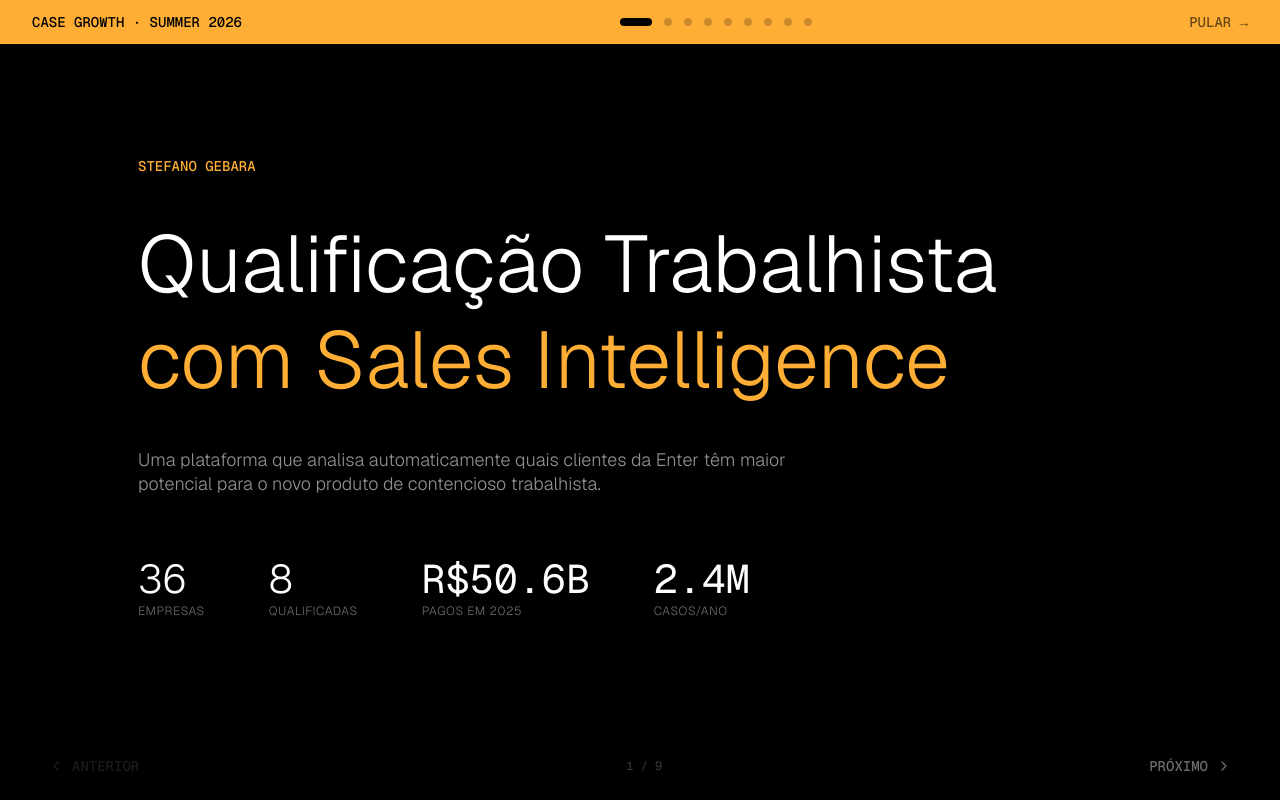
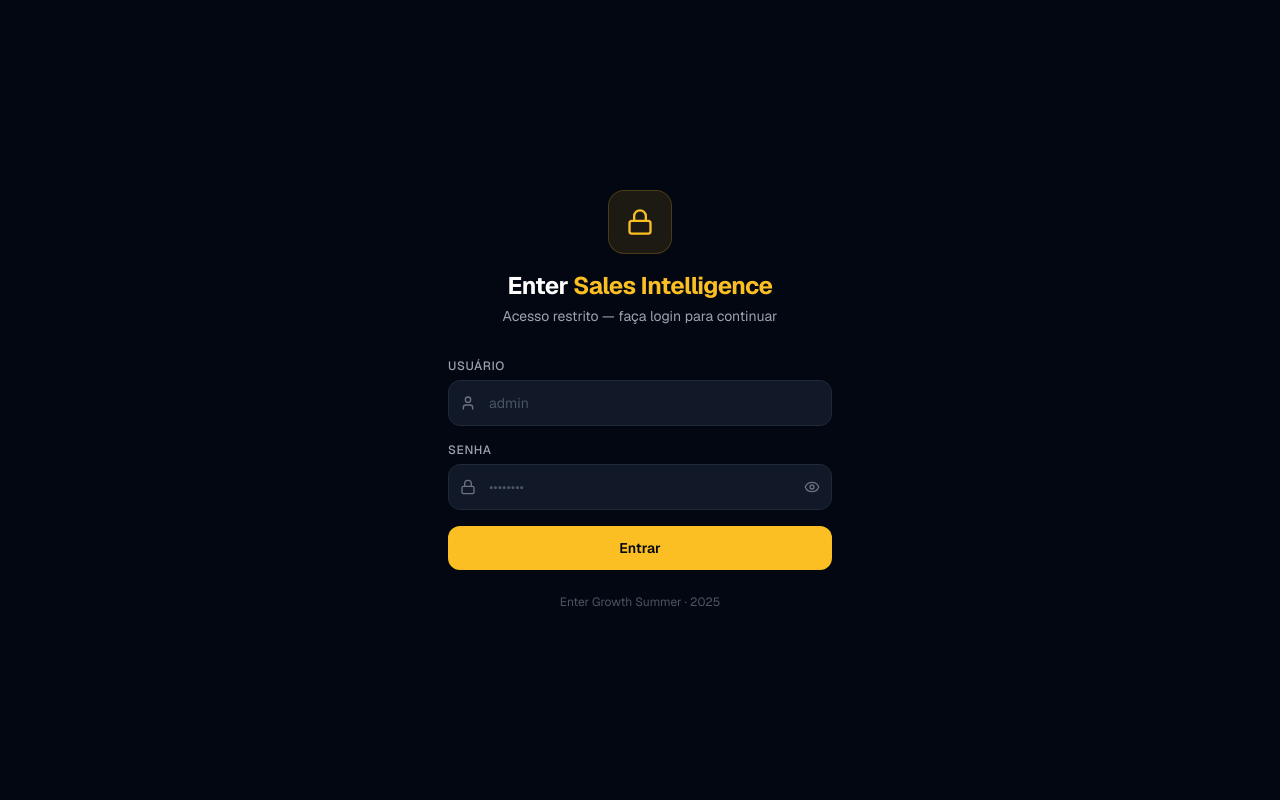
Before and after one commit to stefanogebara/enter-sales-intelligence, a React (Vite) app: page / in a window 1280 px wide. Built offline with nearby package versions, Linux system fonts and the light colour scheme.

Commit message:
feat: add login gate (admin/enter2026) to restrict access

```diff
--- a/src/App.jsx
+++ b/src/App.jsx
@@ -1,5 +1,6 @@
 import { useState, useCallback } from 'react';
 import Presentation from './components/Presentation';
+import Login from './components/Login';
 import Layout from './components/Layout';
 import Dashboard from './components/Dashboard';
 import RankingTable from './components/RankingTable';
@@ -7,6 +8,7 @@ import CompanyDetail from './components/CompanyDetail';
 import { qualifyCompany, generateDiscovery, generatePitch, runSimulation } from './lib/api';
 
 export default function App() {
+  const [authenticated, setAuthenticated] = useState(() => localStorage.getItem('enter_auth') === 'true');
   const [view, setView] = useState('presentation');
   const [selectedCompany, setSelectedCompany] = useState(null);
   const [analyses, setAnalyses] = useState({});
@@ -64,6 +66,10 @@ export default function App() {
 
   const currentAnalysis = selectedCompany ? (analyses[selectedCompany.id] || {}) : {};
 
+  if (!authenticated) {
+    return <Login onLogin={() => setAuthenticated(true)} />;
+  }
+
   if (view === 'presentation') {
     return <Presentation onEnterPlatform={handleEnterPlatform} />;
   }
--- /dev/null
+++ b/src/components/Login.jsx
@@ -0,0 +1,109 @@
+import { useState } from 'react';
+import { Lock, User, Eye, EyeOff } from 'lucide-react';
+
+const CREDENTIALS = { username: 'admin', password: 'enter2026' };
+
+export default function Login({ onLogin }) {
+  const [username, setUsername] = useState('');
+  const [password, setPassword] = useState('');
+  const [showPassword, setShowPassword] = useState(false);
+  const [error, setError] = useState('');
+  const [loading, setLoading] = useState(false);
+
+  const handleSubmit = (e) => {
+    e.preventDefault();
+    setError('');
+    setLoading(true);
+
+    setTimeout(() => {
+      if (username === CREDENTIALS.username && password === CREDENTIALS.password) {
+        localStorage.setItem('enter_auth', 'true');
+        onLogin();
+      } else {
+        setError('Credenciais inválidas. Tente novamente.');
+      }
+      setLoading(false);
+    }, 400);
+  };
+
+  return (
+    <div className="min-h-screen bg-gray-950 flex items-center justify-center p-4">
+      <div className="w-full max-w-sm">
+        {/* Logo / Brand */}
+        <div className="text-center mb-8">
+          <div className="inline-flex items-center justify-center w-16 h-16 rounded-2xl bg-amber-400/10 border border-amber-400/20 mb-4">
+            <Lock className="w-7 h-7 text-amber-400" />
+          </div>
+          <h1 className="text-2xl font-bold text-white tracking-tight">
+            Enter <span className="text-amber-400">Sales Intelligence</span>
+          </h1>
+          <p className="text-gray-400 text-sm mt-1">Acesso restrito — faça login para continuar</p>
+        </div>
+
+        {/* Form */}
+        <form onSubmit={handleSubmit} className="space-y-4">
+          <div>
+            <label className="block text-xs font-medium text-gray-400 mb-1.5 uppercase tracking-wider">
+              Usuário
+            </label>
+            <div className="relative">
+              <User className="absolute left-3 top-1/2 -translate-y-1/2 w-4 h-4 text-gray-500" />
+              <input
+                type="text"
+                value={username}
+                onChange={(e) => setUsername(e.target.value)}
+                placeholder="admin"
+                autoComplete="username"
+                required
+                className="w-full bg-gray-900 border border-gray-800 rounded-xl pl-10 pr-4 py-3 text-white placeholder-gray-600 text-sm focus:outline-none focus:border-amber-400/60 focus:ring-1 focus:ring-amber-400/20 transition-colors"
+              />
+            </div>
+          </div>
+
+          <div>
+            <label className="block text-xs font-medium text-gray-400 mb-1.5 uppercase tracking-wider">
+              Senha
+            </label>
+            <div className="relative">
+              <Lock className="absolute left-3 top-1/2 -translate-y-1/2 w-4 h-4 text-gray-500" />
+              <input
+                type={showPassword ? 'text' : 'password'}
+                value={password}
+                onChange={(e) => setPassword(e.target.value)}
+                placeholder="••••••••"
+                autoComplete="current-password"
+                required
+                className="w-full bg-gray-900 border border-gray-800 rounded-xl pl-10 pr-11 py-3 text-white placeholder-gray-600 text-sm focus:outline-none focus:border-amber-400/60 focus:ring-1 focus:ring-amber-400/20 transition-colors"
+              />
+              <button
+                type="button"
+                onClick={() => setShowPassword((v) => !v)}
+                className="absolute right-3 top-1/2 -translate-y-1/2 text-gray-500 hover:text-gray-300 transition-colors"
+              >
+                {showPassword ? <EyeOff className="w-4 h-4" /> : <Eye className="w-4 h-4" />}
+              </button>
+            </div>
+          </div>
+
+          {error && (
+            <p className="text-red-400 text-xs text-center bg-red-400/10 border border-red-400/20 rounded-lg py-2 px-3">
+              {error}
+            </p>
+          )}
+
+          <button
+            type="submit"
+            disabled={loading}
+            className="w-full bg-amber-400 hover:bg-amber-300 disabled:opacity-60 disabled:cursor-not-allowed text-gray-950 font-semibold py-3 rounded-xl text-sm transition-colors mt-2"
+          >
+            {loading ? 'Verificando...' : 'Entrar'}
+          </button>
+        </form>
+
+        <p className="text-center text-gray-600 text-xs mt-6">
+          Enter Growth Summer · 2025
+        </p>
+      </div>
+    </div>
+  );
+}
```
